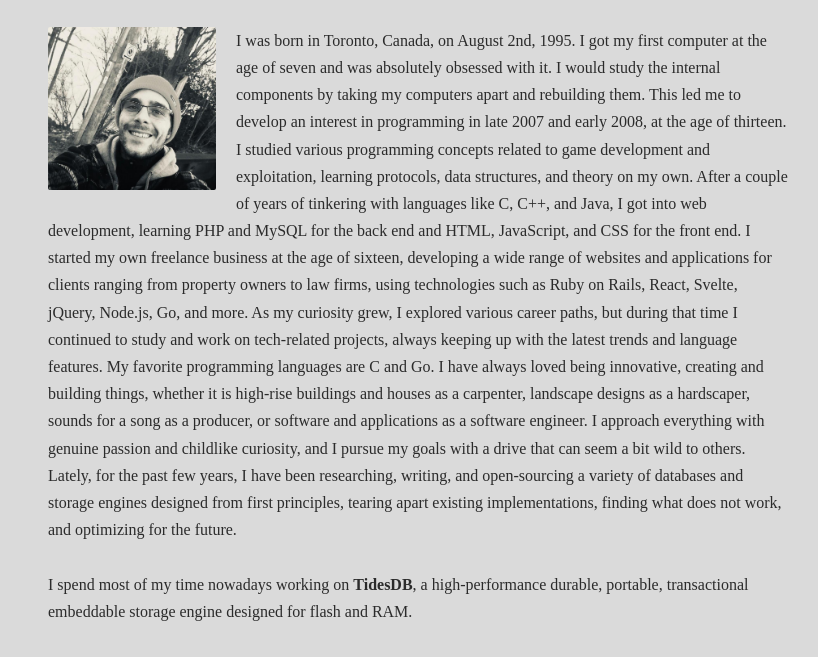
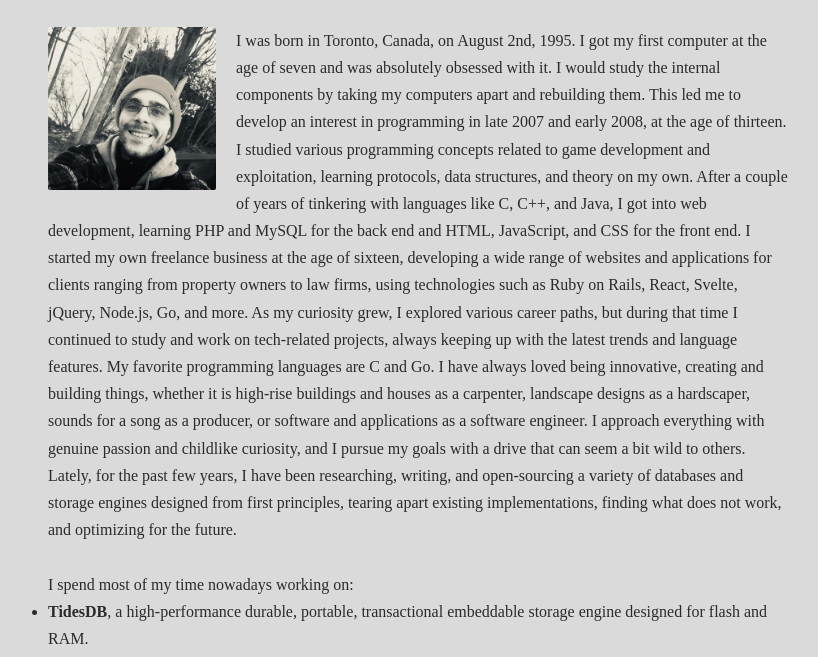
Before and after one commit to guycipher/guycipher.github.io, a plain HTML site: page index.html in a window 1280 px wide. Shown: the part 119-776 px from the top of the page, without its empty margins (222-1040 px from the left). Drawn offline with Linux system fonts and the light colour scheme; a web font is replaced by a local one.

Commit message:
Add project list with links to index.html
Updated the description section to list multiple projects with links.

```diff
--- a/index.html
+++ b/index.html
@@ -41,7 +41,12 @@ Lately, for the past few years, I have been researching, writing, and open-sourc
         </p>
 
     </br>
-<p>I spend most of my time nowadays working on <a href="https://tidesdb.com">TidesDB</a>, a high-performance durable, portable, transactional embeddable storage engine designed for flash and RAM.</p>
+<p>I spend most of my time nowadays working on:
+    <ul>
+        <li><a href="https://tidesdb.com">TidesDB</a>, a high-performance durable, portable, transactional embeddable storage engine designed for flash and RAM.</li>
+        <li><a href="https://turborel.com">Turborel</a>, a high-performance, full-featured, open-source relational database for running most modern applications on a unified, extensible system.</li>
+    </ul>
+    </p>
 
     </div>
 
```
